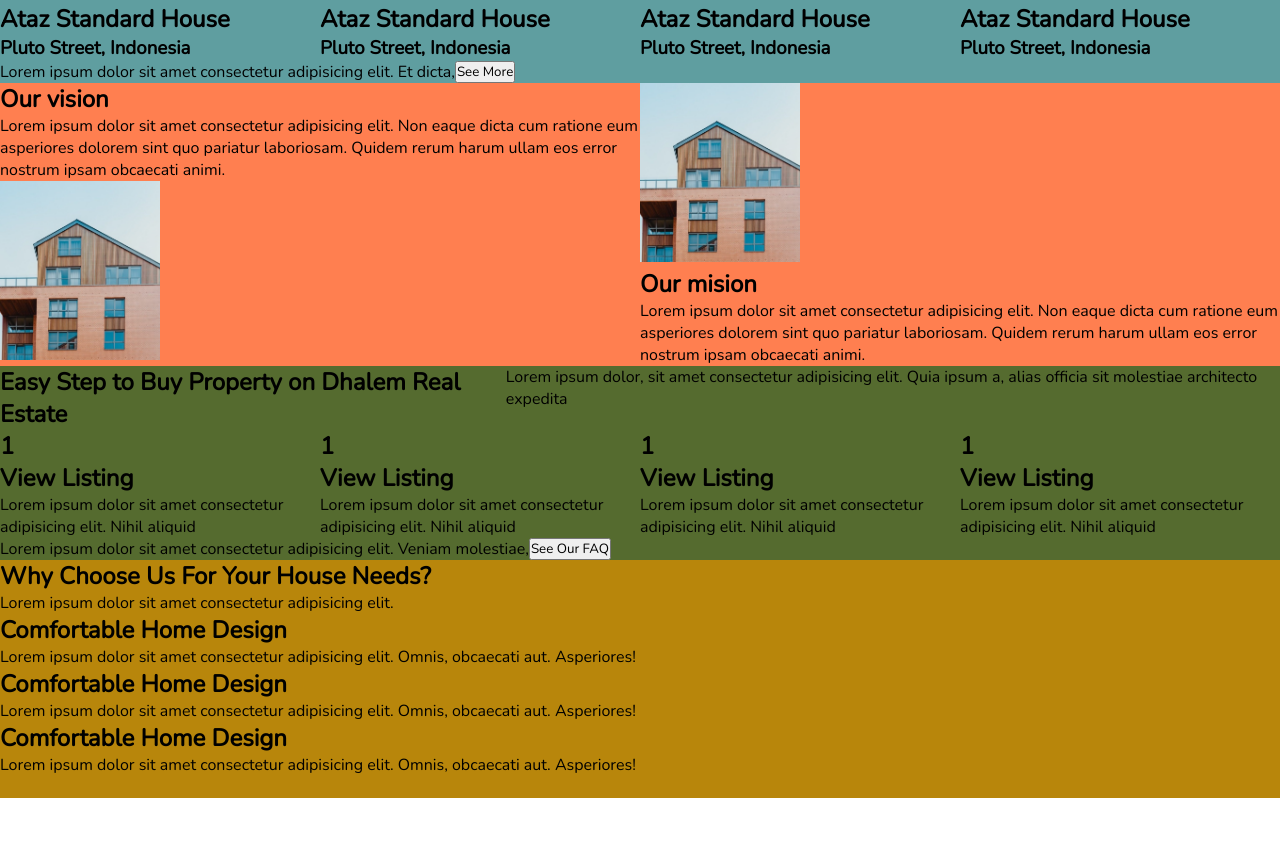
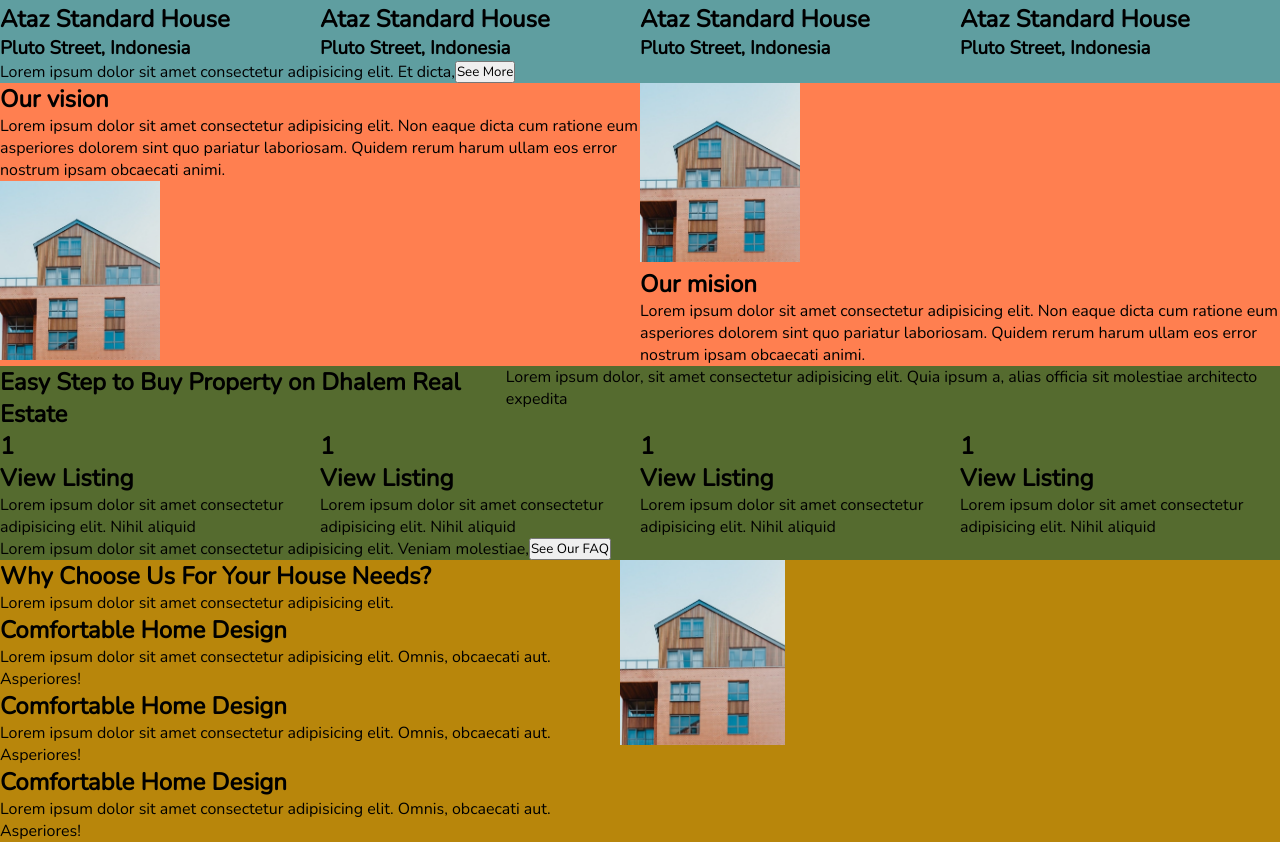
Before and after one commit to dalami/miwebresponsivetm, a plain HTML site: page index.html in a window 1280 px wide. Shown: the part 536-1378 px from the top of the page. Before the commit the page ends 1334 px from the top, so only its background shows below. Drawn offline with nearby package versions, Linux system fonts and the light colour scheme.

Commit message:
realize cambios en el seccion chose con flexbox

```diff
--- a/css/estilo.css
+++ b/css/estilo.css
@@ -48,6 +48,7 @@ header{
 }
 .chose{
     background-color: darkgoldenrod;
+    display: flex;
 }
 
 /* subcontenedores de los principales*/
--- a/index.html
+++ b/index.html
@@ -153,7 +153,7 @@
                 </div>
             </div>
             <div>
-               <img src="" alt="">
+               <img src="img/001.jpg" alt="">
             </div>
 
         </section>
```
